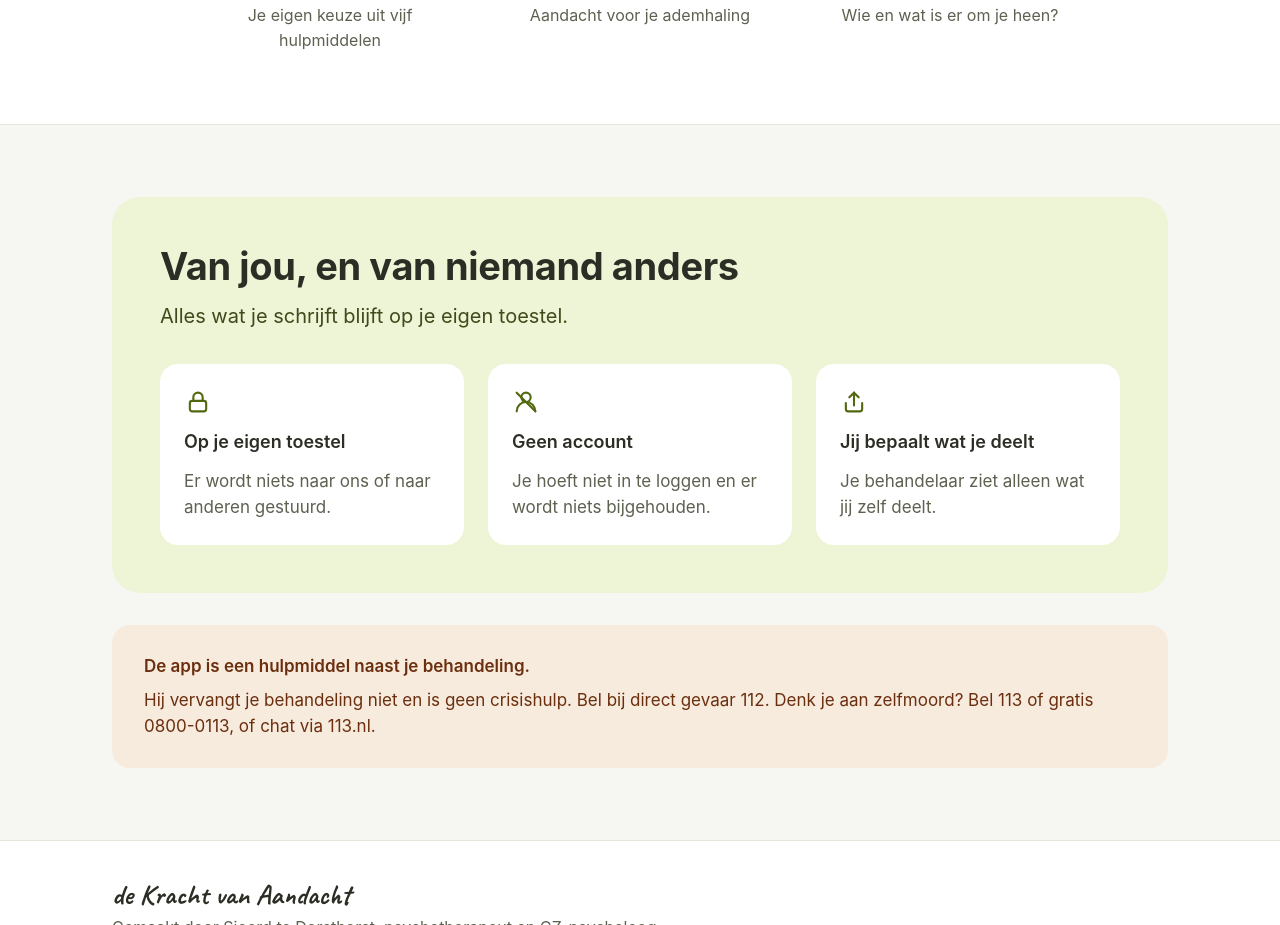
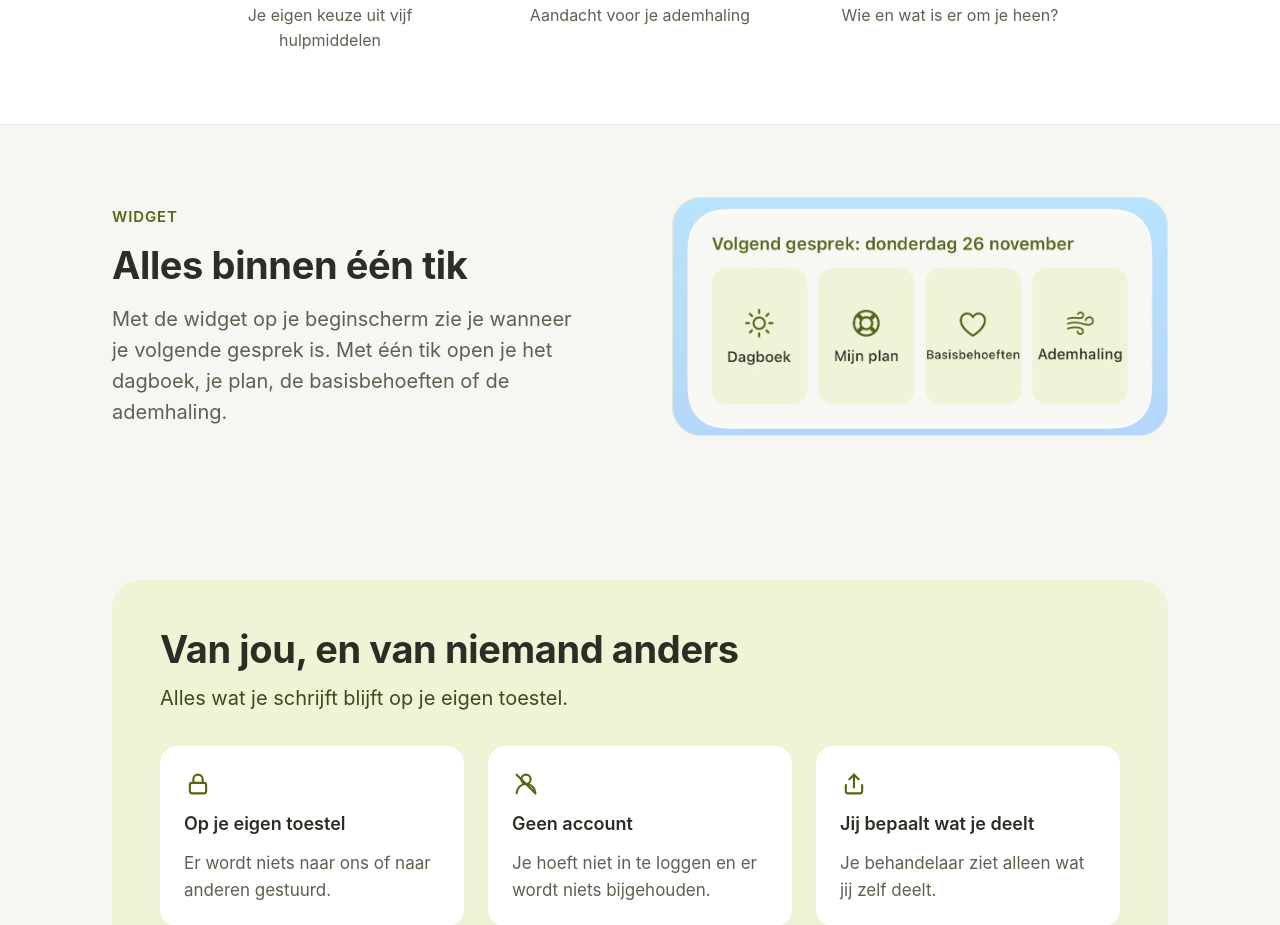
Before and after one commit to pt6sz2hn5j-coder/krachtvanaandacht-website, a plain HTML site: page index.html in a window 1280 px wide. Shown: the part 3176-4101 px from the top of the page. Drawn offline with Linux system fonts and the light colour scheme.

Commit message:
Voeg widget toe aan de voorpagina (nog niet publiceren tot de nieuwe appversie live is)
Co-Authored-By: Claude Sonnet 5.5 <noreply@anthropic.com>
Claude-Session: https://claude.ai/code/session_01EU7suhxMJGL57CKVjVSrM8

```diff
--- a/index.html
+++ b/index.html
@@ -53,6 +53,11 @@
 </div>
 </div></section>
 
+<section class="kader blok">
+<div class="tekst"><p class="label">Widget</p><h2>Alles binnen één tik</h2><p class="uitleg">Met de widget op je beginscherm zie je wanneer je volgende gesprek is. Met één tik open je het dagboek, je plan, de basisbehoeften of de ademhaling.</p></div>
+<figure class="widgetbeeld"><img src="widget.webp" alt="De widget op het beginscherm met het volgende gesprek en vier tegels: Dagboek, Mijn plan, Basisbehoeften en Ademhaling" width="1099" height="526" loading="lazy"></figure>
+</section>
+
 <section class="kader privacy"><div class="vlak">
 <div><h2>Van jou, en van niemand anders</h2><p>Alles wat je schrijft blijft op je eigen toestel.</p></div>
 <div class="drie">
--- a/stijl.css
+++ b/stijl.css
@@ -96,3 +96,6 @@ h2{font-size:clamp(30px,3.8vw,38px);line-height:1.15;font-weight:700;letter-spac
   .privacy .vlak{padding:28px 22px}
   .rij{gap:32px}
 }
+
+.widgetbeeld{flex:1 1 420px;min-width:0;margin:0}
+.widgetbeeld img{display:block;width:100%;border-radius:28px;border:1px solid var(--lijn)}
```
Also changed, not shown: widget.webp (added).
